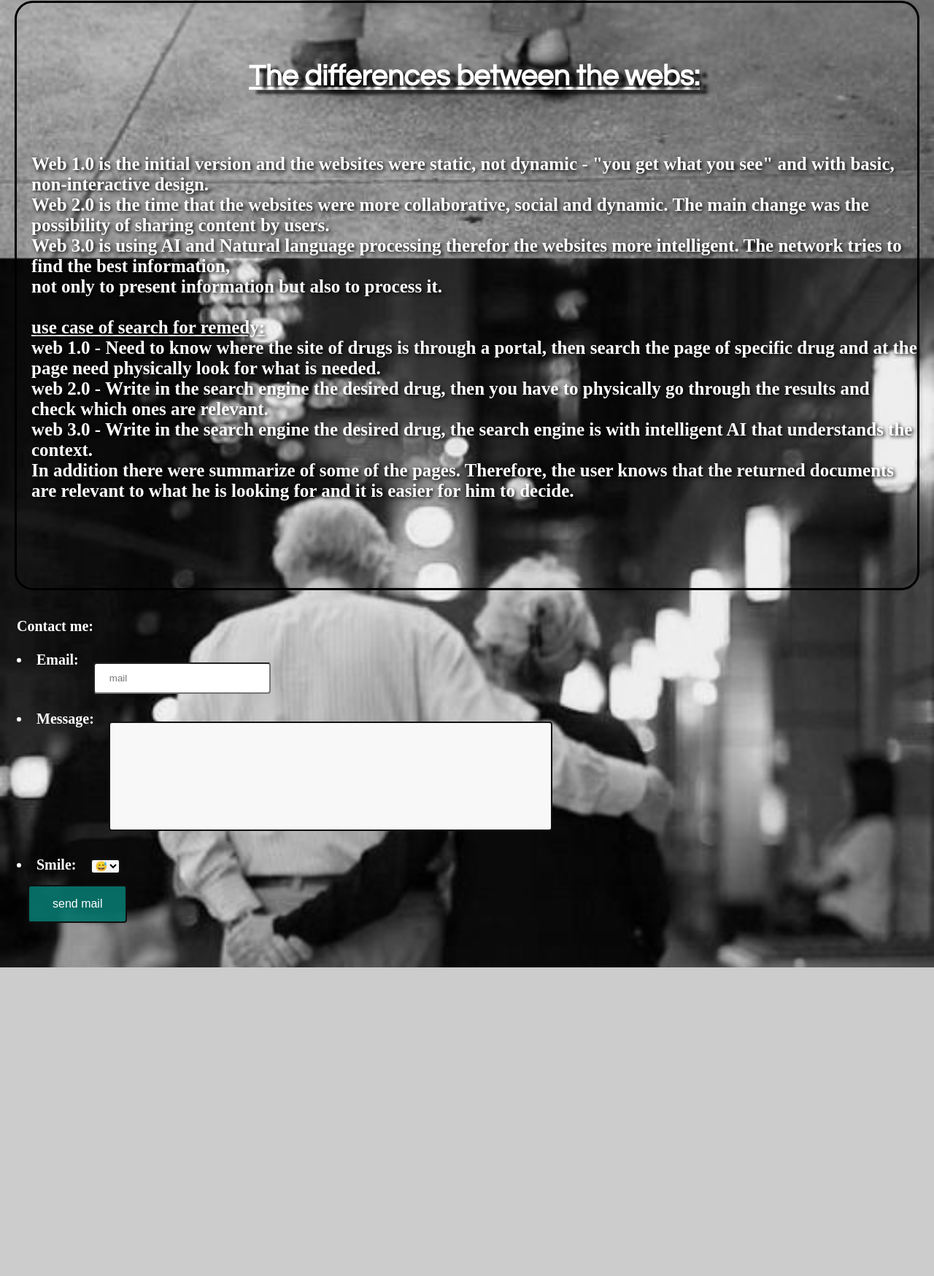
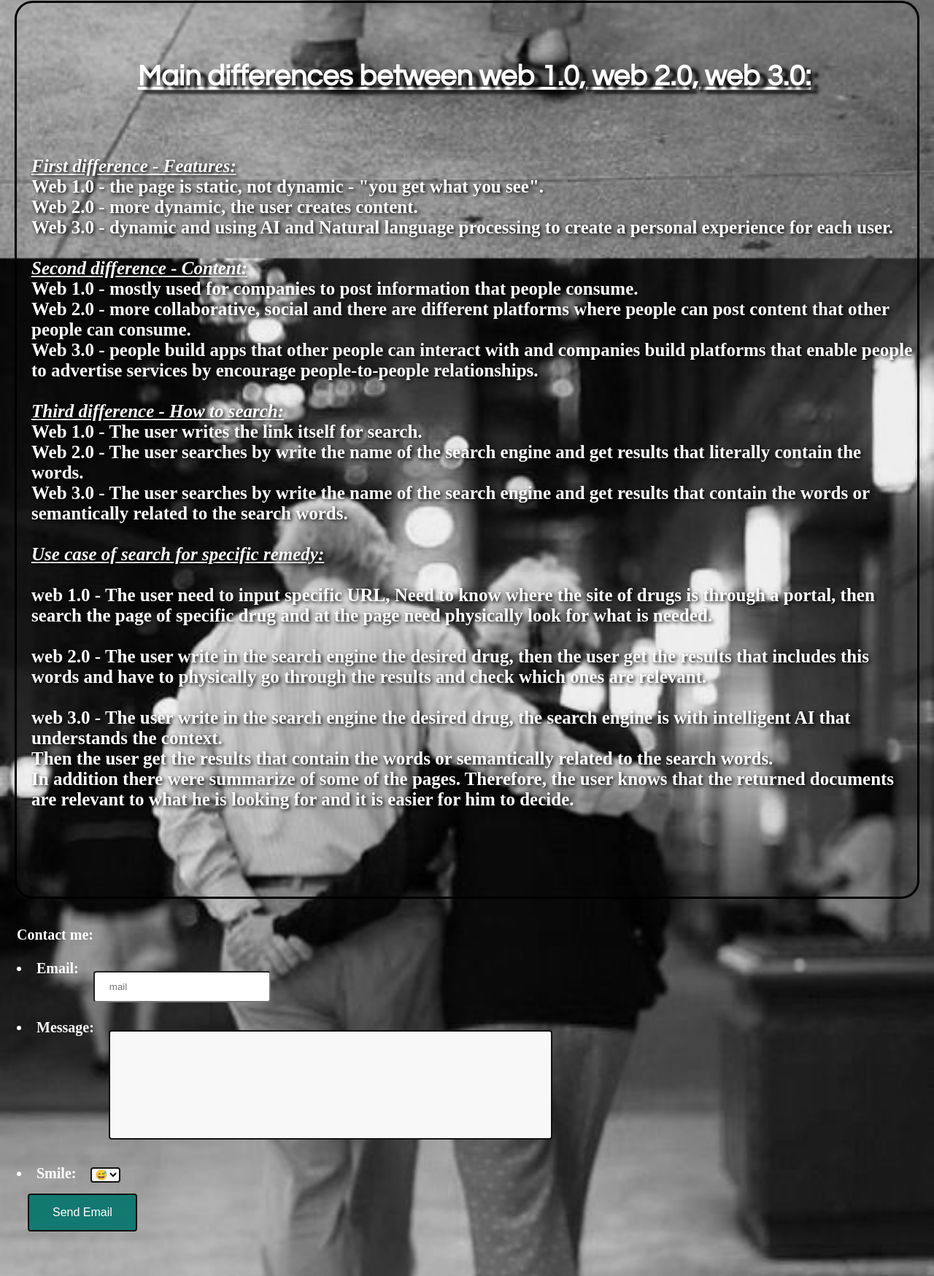
Before and after one commit to Web-Development-Environments-2023/206044018, a plain HTML site: page index.html in a window 1280 px wide. Shown: the part 3486-5235 px from the top of the page at 73% size. Before the commit the page ends 4812 px from the top, so only its background shows below. Drawn offline with Linux system fonts and the light colour scheme.

Commit message:
final web

```diff
--- a/index.html
+++ b/index.html
@@ -108,31 +108,58 @@
     <section id="spa" class="section">
     <br/>
     <div class = "web">
-    <h1><u>The differences between the webs: </u></h1>
+      <p>
+    <h1><u>Main differences between web 1.0, web 2.0, web 3.0: </u></h1>
+    <br/>
+    <br/>
+    <u><I>First difference - Features:</I></u>
+    <br/>
+    Web 1.0 - the page is static, not dynamic - "you get what you see".
+    <br/>
+    Web 2.0 - more dynamic, the user creates content.
+    <br/>
+    Web 3.0 - dynamic and using AI and Natural language processing to create a personal experience for each user.
+
+    <br/>
+    <br/>
+    <u><I>Second difference - Content:</I></u>
+    <br/>
+    Web 1.0 - mostly used for companies to post information that people consume.
+    <br/>
+    Web 2.0 - more collaborative, social and there are different platforms where people can post content that other people can consume.
+    <br/>
+    Web 3.0 - people build apps that other people can interact with and companies build platforms that enable people to advertise services by encourage people-to-people relationships.
+
+    <br/>
+    <br/>
+    <u><I>Third difference - How to search:</I></u>
+    <br/>
+    Web 1.0 - The user writes the link itself for search.
+    <br/>
+    Web 2.0 - The user searches by write the name of the search engine and get results that literally contain the words.
+    <br/>
+    Web 3.0 - The user searches by write the name of the search engine and get results that contain the words or semantically related to the search words.
+
+
+
+    <br/>
     <br/>
 
-    <p>
-      Web 1.0 is the initial version and the websites were static, not dynamic - "you get what you see" and with basic, non-interactive design.
-      <br/>
-      Web 2.0 is the time that the websites were more collaborative, social and dynamic. The main change was the possibility of sharing content by users.
-      <br/>
-      Web 3.0 is using AI and Natural language processing therefor the websites more intelligent. The network tries to find the best information,
-      <br>
-     not only to present information but also to process it.
-
-      <br/>
-      <br/>
-    <u>use case of search for remedy:</u>
+    <u><I>Use case of search for specific remedy:</I></u>
     <br/>
-    web 1.0 - Need to know where the site of drugs is through a portal, then search the page of specific drug and at the page need physically look for what is needed.
     <br/>
-    web 2.0 - Write in the search engine the desired drug, then you have to physically go through the results and check which ones are relevant.
+    web 1.0 - The user need to input specific URL, Need to know where the site of drugs is through a portal, then search the page of specific drug and at the page need physically look for what is needed.
     <br/>
-    web 3.0 - Write in the search engine the desired drug, the search engine is with intelligent AI that understands the context.
+    <br/>
+    web 2.0 - The user write in the search engine the desired drug, then the user get the results that includes this words and have to physically go through the results and check which ones are relevant.
+    <br/>
+    <br/>
+    web 3.0 - The user write in the search engine the desired drug, the search engine is with intelligent AI that understands the context.
+    <br/>
+              Then the user get the results that contain the words or semantically related to the search words.
     <br/>
               In addition there were summarize of some of the pages.
               Therefore, the user knows that the returned documents are relevant to what he is looking for and it is easier for him to decide.
-
 
 
     </p>
@@ -144,8 +171,8 @@
     <section id="contact" class="contact">
 
     <br/>
-   <form action="mailto:reutme@post.bgu.ac.il" class="mail" method="post" enctype="text/plain">Contact me:
 
+    <form> Contact me:
     <div class="container">
 
       <div class="mail">
@@ -169,23 +196,34 @@
                 <option value="&#128522;">😊</option>
                 <option value="&#128536;">😘</option>
                 <option value="&#128515;">😀</option>
+                <option value="&#128557;">😭</option>
+                <option value="&#128553;">😩</option>
                 <option value="&#128542;">😞</option>
+                <option value="&#128561;">😱</option>
+                <option value="&#128151;">💗</option>
                 <option value="&#128540;">😜</option>
+                <option value="&#128077;">👍</option>
+                <option value="&#128078;">👎</option>
+
               </select>
         </li>
       </div>
 
     </div>
-    <input type="submit" value="send mail">
-  </form>
+    <div>
+
+    <input type="button" value="Send Email" onclick="mailSend()" value="Send" >
 
 
+  <script type="text/javascript">
+    function mailSend() {
+      let message = document.getElementById("message").value;
+      let mailtoUrl = "mailto:reutme@post.bgu.ac.il" + "?subject=" + "&body=" + encodeURIComponent(message);
 
+      window.location.href = mailtoUrl;
+    }
+  </script>
 
-    <br/>
-    <br/>
-    </section>
-  </div>
 
   <script>
     function addSmileToMessage() {
@@ -195,6 +233,16 @@
       document.getElementById("message").value = message + emoji;
     }
   </script>
+
+
+  </div>
+  </form>
+
+    <br/>
+    <br/>
+    </section>
+  </div>
+
 
   <script type="text/javascript">
   $(function(){
--- a/style.css
+++ b/style.css
@@ -157,7 +157,8 @@ textarea {
 	resize: none;
   }
 
-  input[type=submit]{
+  input[type=button]{
+
 	margin-left: 15px;
 	background-color:rgba(6, 117, 108, 0.918);
 	border: none;
```
Also changed, not shown: 1 other file.
